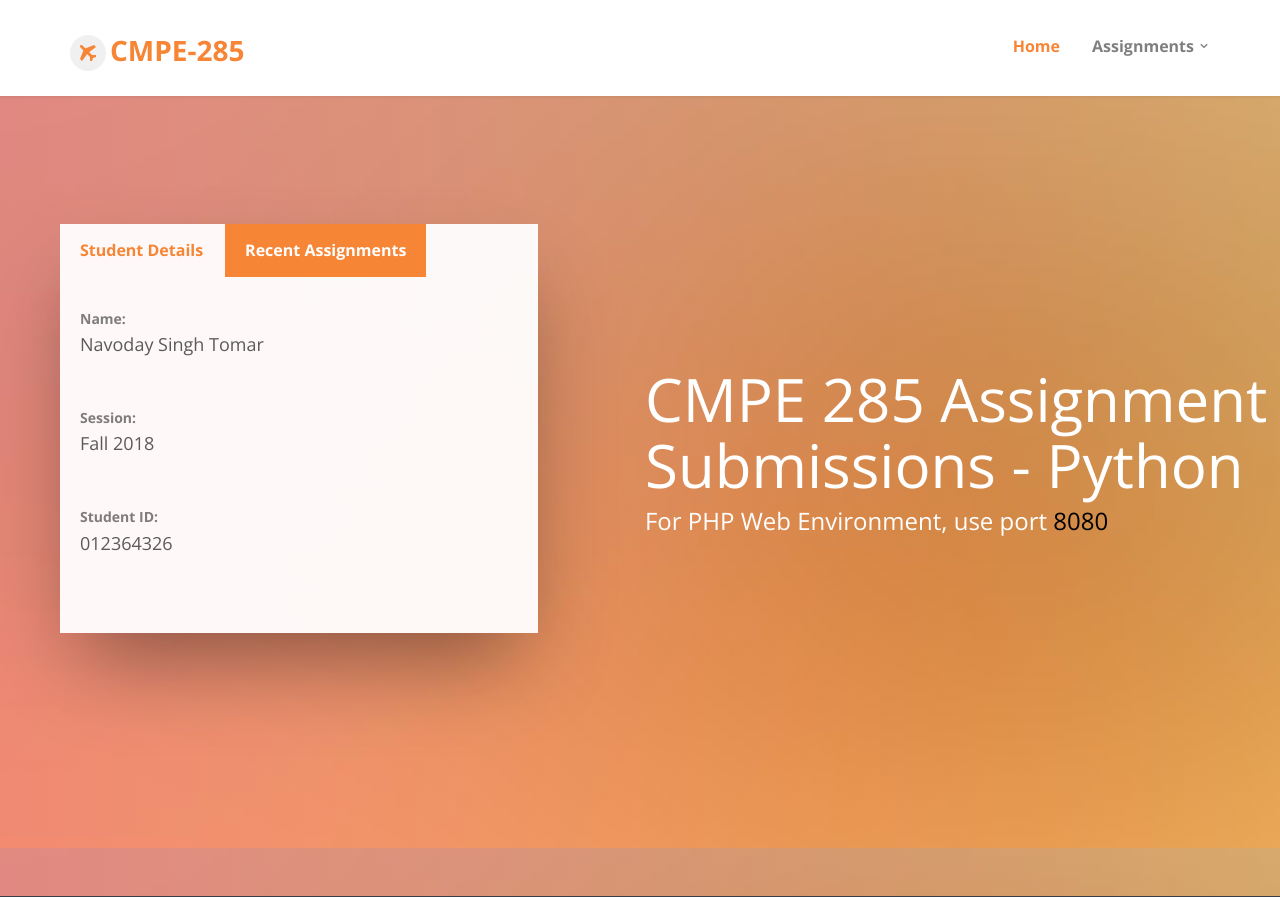
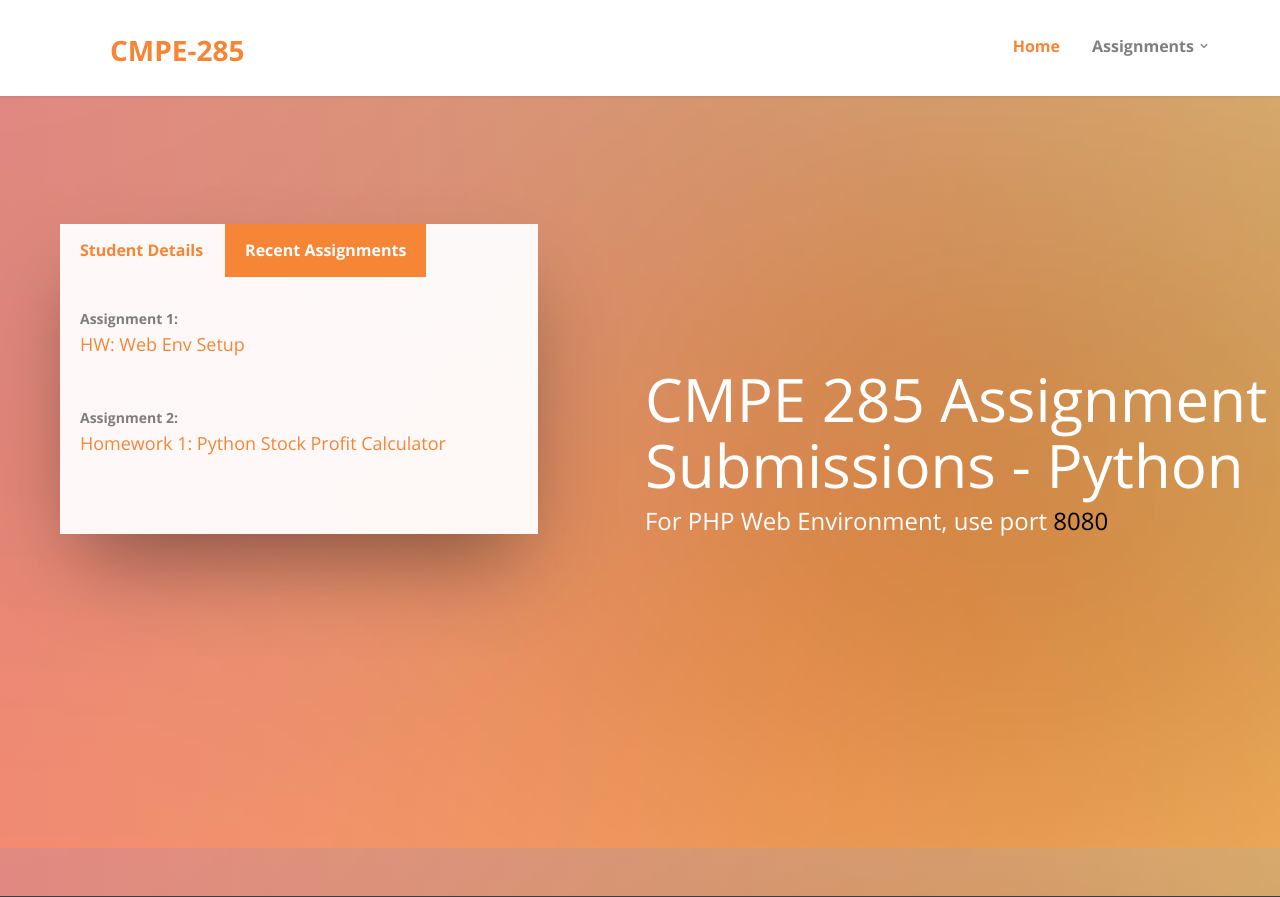
Before and after one commit to navoday-91/CMPE285-Python, a Flask app: page / in a window 1280 px wide, after a click on "Recent Assignments". Shown: the top 897 px of the page. Run offline with Flask 2, Linux system fonts and the light colour scheme; some libraries are stand-ins or nearby versions; some web fonts are replaced.

Commit message:
HW: Stock Profit Calculator

```diff
--- a/Calculator_With_UI/app.py
+++ b/Calculator_With_UI/app.py
@@ -45,4 +45,4 @@ def post_assignment1():
         return render_template('assignment1.html', users=profit_rep)
 
 if __name__ == '__main__':
-    app.run(debug=False, port=80, host='0.0.0.0')
+    app.run(debug=False, port=5000, host='0.0.0.0')
--- a/Calculator_With_UI/templates/assignment1.html
+++ b/Calculator_With_UI/templates/assignment1.html
@@ -66,7 +66,7 @@
 			<div class="container">
 				<div class="nav-header">
 					<a href="#" class="js-fh5co-nav-toggle fh5co-nav-toggle dark"><i></i></a>
-					<h1 id="fh5co-logo"><a href="/"><i class="icon-airplane"></i>CMPE-285</a></h1>
+					<h1 id="fh5co-logo"><a href="/">CMPE-285</a></h1>
 					<!-- START #fh5co-menu-wrap -->
 					<nav id="fh5co-menu-wrap" role="navigation">
 						<ul class="sf-menu" id="fh5co-primary-menu">
--- a/Calculator_With_UI/templates/index.html
+++ b/Calculator_With_UI/templates/index.html
@@ -66,7 +66,7 @@
 			<div class="container">
 				<div class="nav-header">
 					<a href="#" class="js-fh5co-nav-toggle fh5co-nav-toggle dark"><i></i></a>
-					<h1 id="fh5co-logo"><a href="/"><i class="icon-airplane"></i>CMPE-285</a></h1>
+					<h1 id="fh5co-logo"><a href="/">CMPE-285</a></h1>
 					<!-- START #fh5co-menu-wrap -->
 					<nav id="fh5co-menu-wrap" role="navigation">
 						<ul class="sf-menu" id="fh5co-primary-menu">
@@ -146,20 +146,14 @@
 									 	<div class="row">
 											<div class="col-xs-12 mt">
 												<section>
-													<label>Name:</label>
-														<h4>Navoday Singh Tomar</h4>
+													<label>Assignment 1:</label>
+														<h4><a href="http://cmpe285-nst.tk:8080">HW: Web Env Setup</a> </h4>
 												</section>
 											</div>
 											<div class="col-xs-12 mt">
 												<section>
-													<label>Session:</label>
-														<h4>Fall 2018</h4>
-												</section>
-											</div>
-											<div class="col-xs-12 mt">
-												<section>
-													<label>Student ID:</label>
-														<h4>012364326</h4>
+													<label>Assignment 2:</label>
+														<h4><a href="/assignment1">Homework 1: Python Stock Profit Calculator</a> </h4>
 												</section>
 											</div>
 										</div>
```
